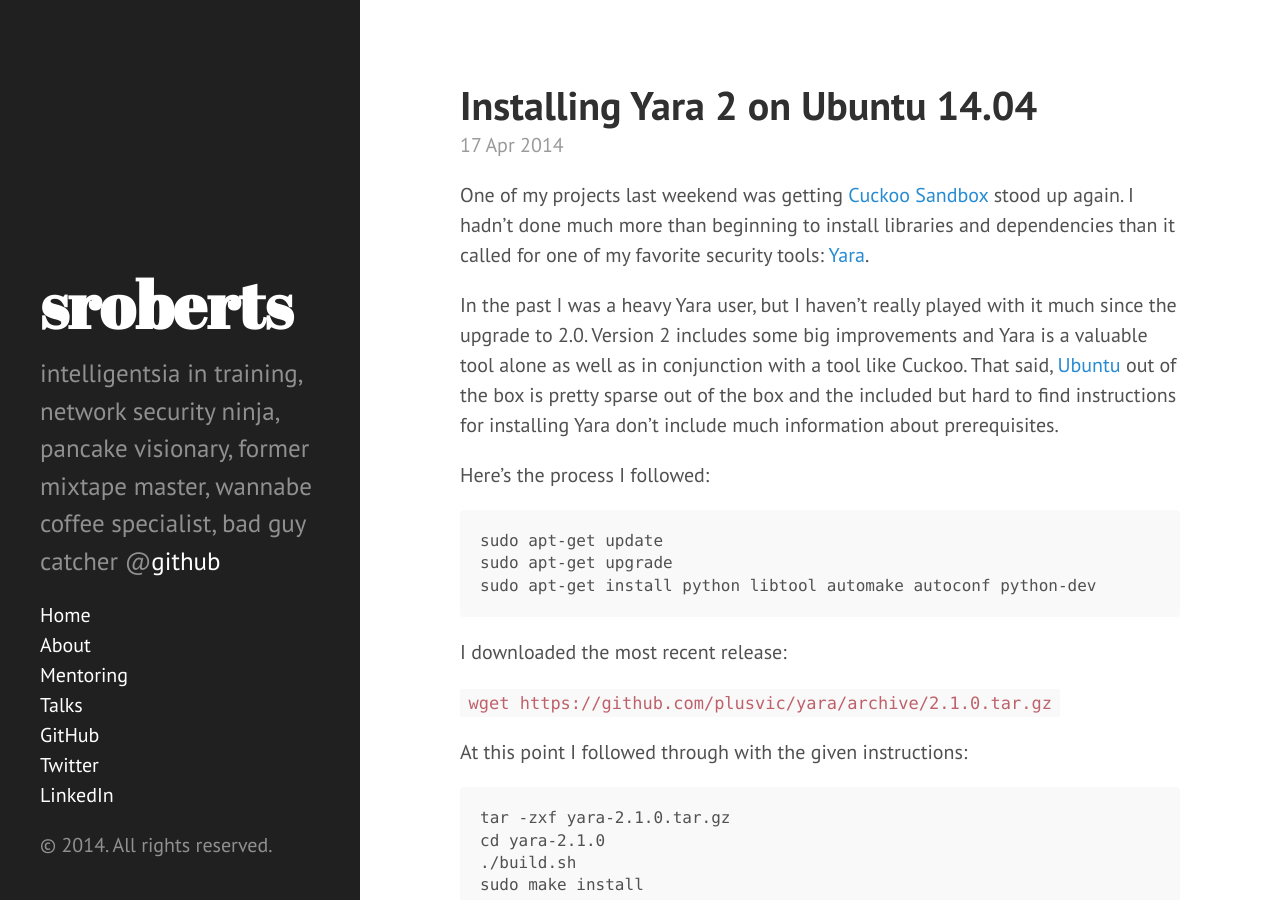
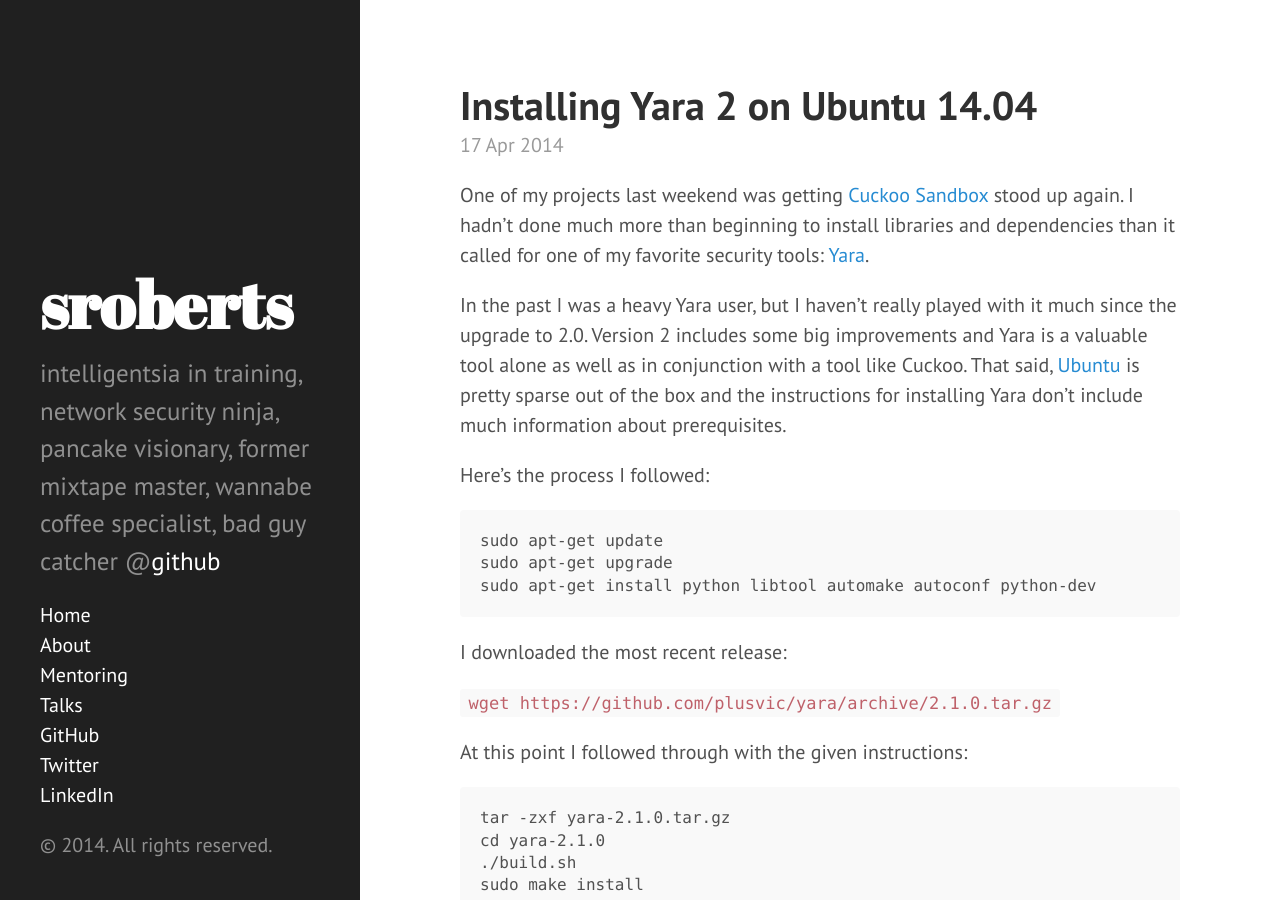
Before and after one commit to sroberts/sroberts.github.io, a Jekyll site: the page built from _posts/2014-04-17-installing-yara2-on-ubuntu.md, in a window 1280 px wide and 900 px high. Built offline with Jekyll 4.4.1, drawn with Linux system fonts in a browser that asks for light colours; Markdown is read by kramdown in place of the engine named in the settings.

Commit message:
updates from the dept of redundency dept

```diff
--- a/_posts/2014-04-17-installing-yara2-on-ubuntu.md
+++ b/_posts/2014-04-17-installing-yara2-on-ubuntu.md
@@ -5,7 +5,7 @@
 
 One of my projects last weekend was getting [Cuckoo Sandbox](http://cuckoosandbox.org/) stood up again. I hadn't done much more than beginning to install libraries and dependencies than it called for one of my favorite security tools: [Yara](http://plusvic.github.io/yara/).
 
-In the past I was a heavy Yara user, but I haven't really played with it much since the upgrade to 2.0. Version 2 includes some big improvements and Yara is a valuable tool alone as well as in conjunction with a tool like Cuckoo. That said, [Ubuntu](http://www.ubuntu.com/) out of the box is pretty sparse out of the box and the included but hard to find instructions for installing Yara don't include much information about prerequisites.
+In the past I was a heavy Yara user, but I haven't really played with it much since the upgrade to 2.0. Version 2 includes some big improvements and Yara is a valuable tool alone as well as in conjunction with a tool like Cuckoo. That said, [Ubuntu](http://www.ubuntu.com/) is pretty sparse out of the box and the instructions for installing Yara don't include much information about prerequisites.
 
 Here's the process I followed:
 
```
